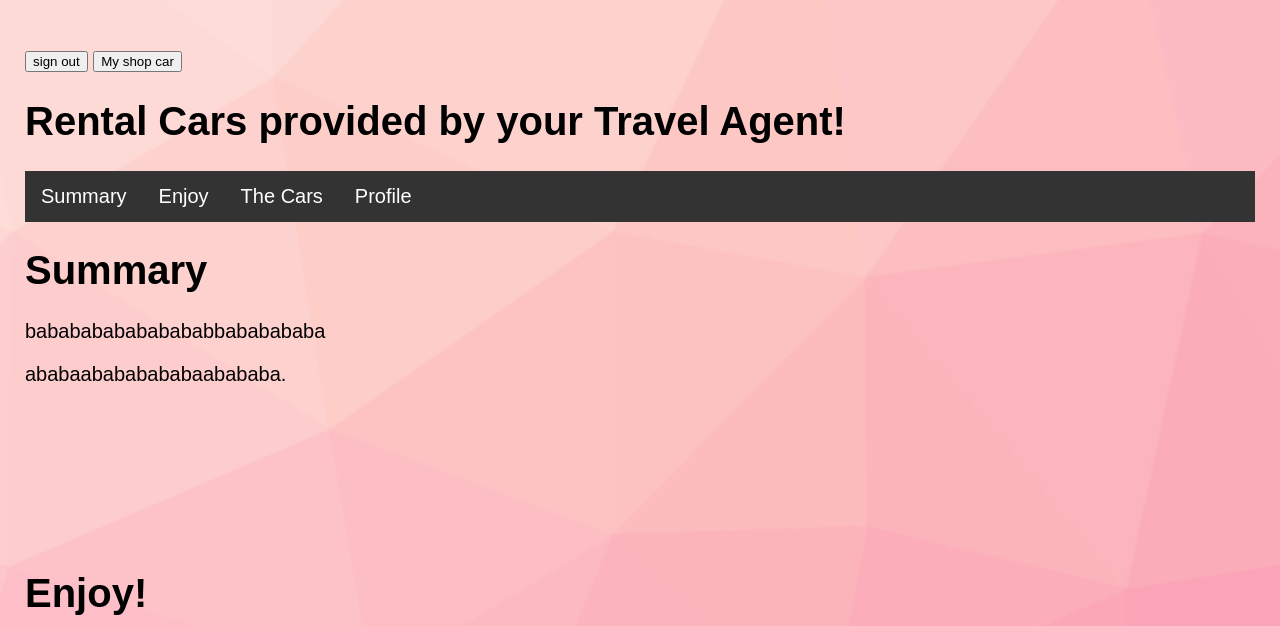
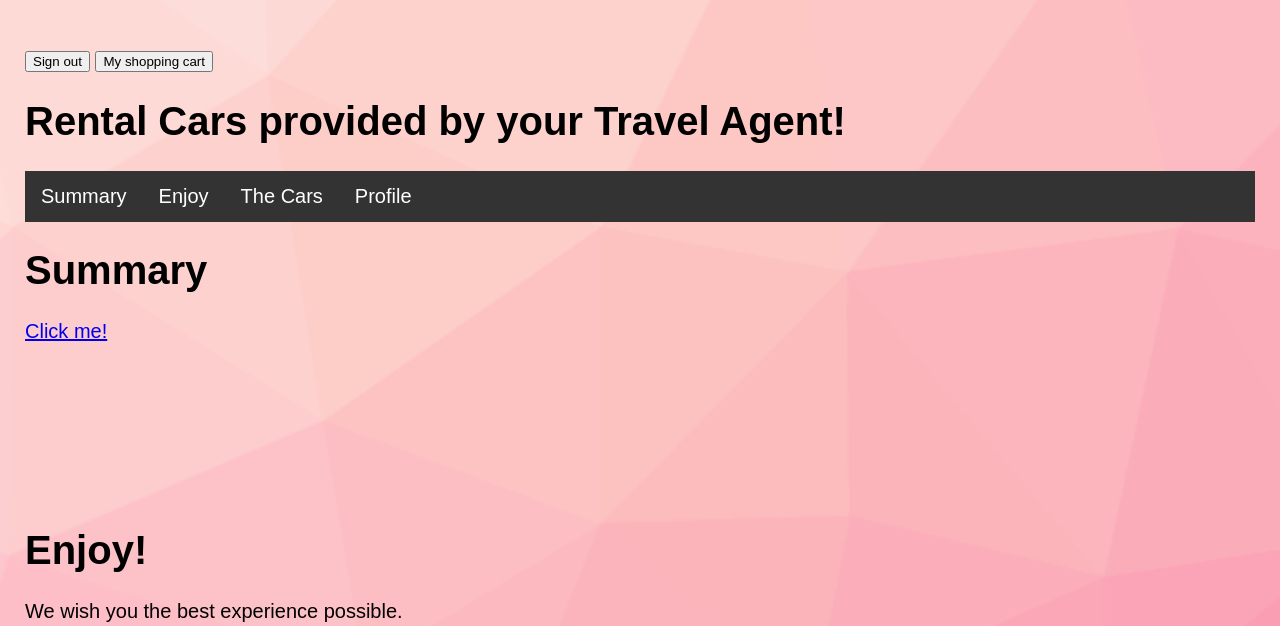
Before and after one commit to scottross123/WebProg-Team8-Project4, a PHP site: page /project4/mainpage.php in a window 1280 px wide. Shown: the top 626 px of the page. Run offline with PHP 8.4, Linux system fonts and the light colour scheme.

Commit message:
Add files via upload

```diff
--- a/project4/clear.php
+++ b/project4/clear.php
@@ -4,7 +4,7 @@ session_start();
 <html lang="en">
 <head>
     <meta charset="UTF-8">
-    <title>clear shopcar</title>
+    <title>Clear shopping cart</title>
 </head>
 <body>
 <?php
@@ -25,9 +25,9 @@ $sql = "DELETE FROM cars WHERE username='$user'";
 if ($conn->query($sql) === TRUE) {
     echo "You have delete you order!";
 } else {
-    echo "Error dropping album table: ";
+    echo "Error dropping table: ";
 };
 ?>
-<a href="./mainpage.php"><input type="button" value="back to main page"></a>
+<a href="./mainpage.php"><input type="button" value="Back to main page"></a>
 </body>
 </html>
--- a/project4/mainpage.php
+++ b/project4/mainpage.php
@@ -48,7 +48,7 @@ if (isset($_SESSION['username'])) {
 }
 ?>
 <br>
-<a href="login.php"><input type="button" value="sign out"></a> <a href="shopcar.php"><input type="button" value="My shop car"></a>
+<a href="login.php"><input type="button" value="Sign out"></a> <a href="shopcar.php"><input type="button" value="My shopping cart"></a>
 
 <div>
 <h1>Rental Cars provided by your Travel Agent!</h1>
@@ -60,8 +60,7 @@ if (isset($_SESSION['username'])) {
 </ul>
 <div id="summary">
  <h1>Summary</h1>
-<p>bababababababababbababababa</p>
-<p>  ababaabababababaabababa.</p>
+<p><a href="Summary.html">Click me!</a></p>
 </div>
 <br></br>
 <br></br>
```
